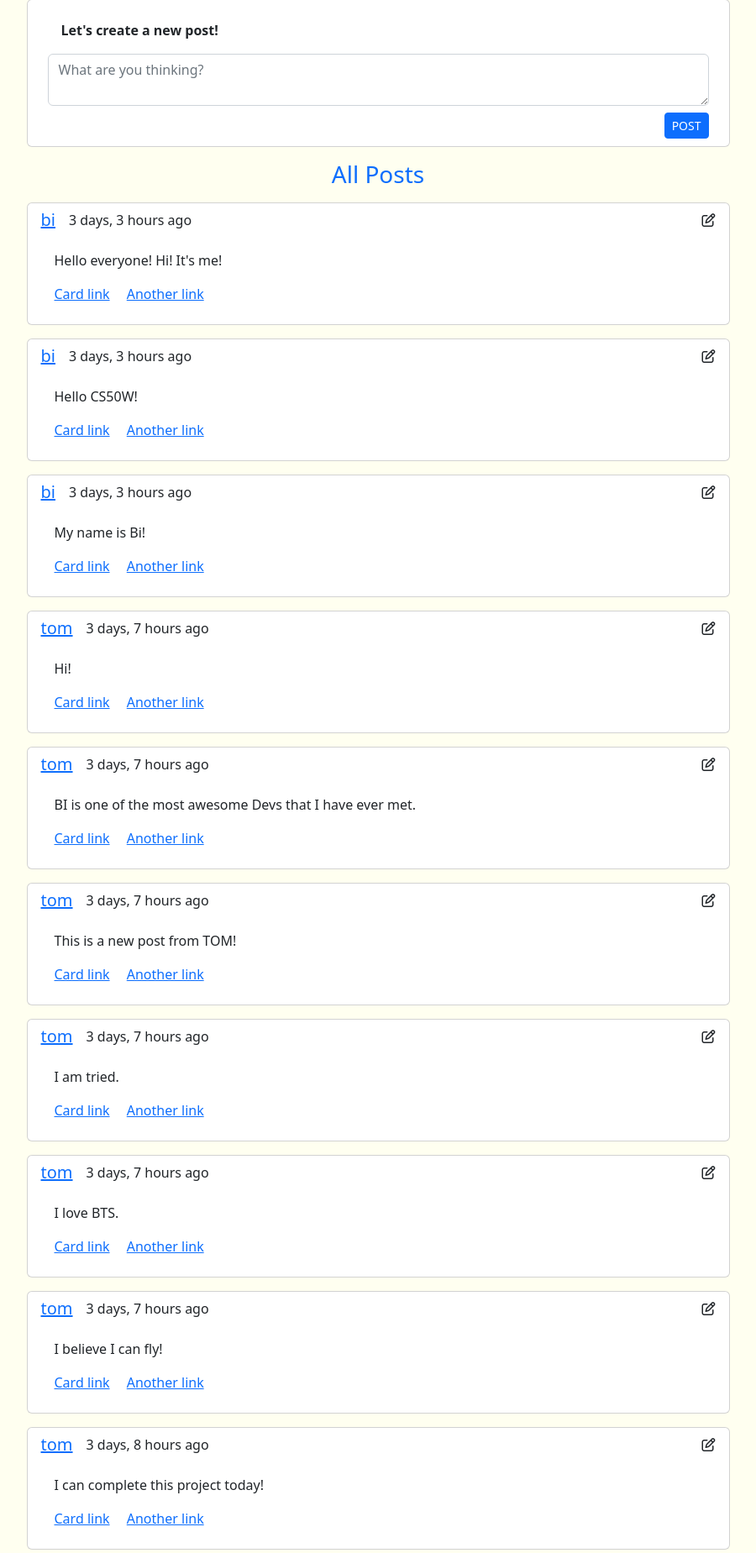
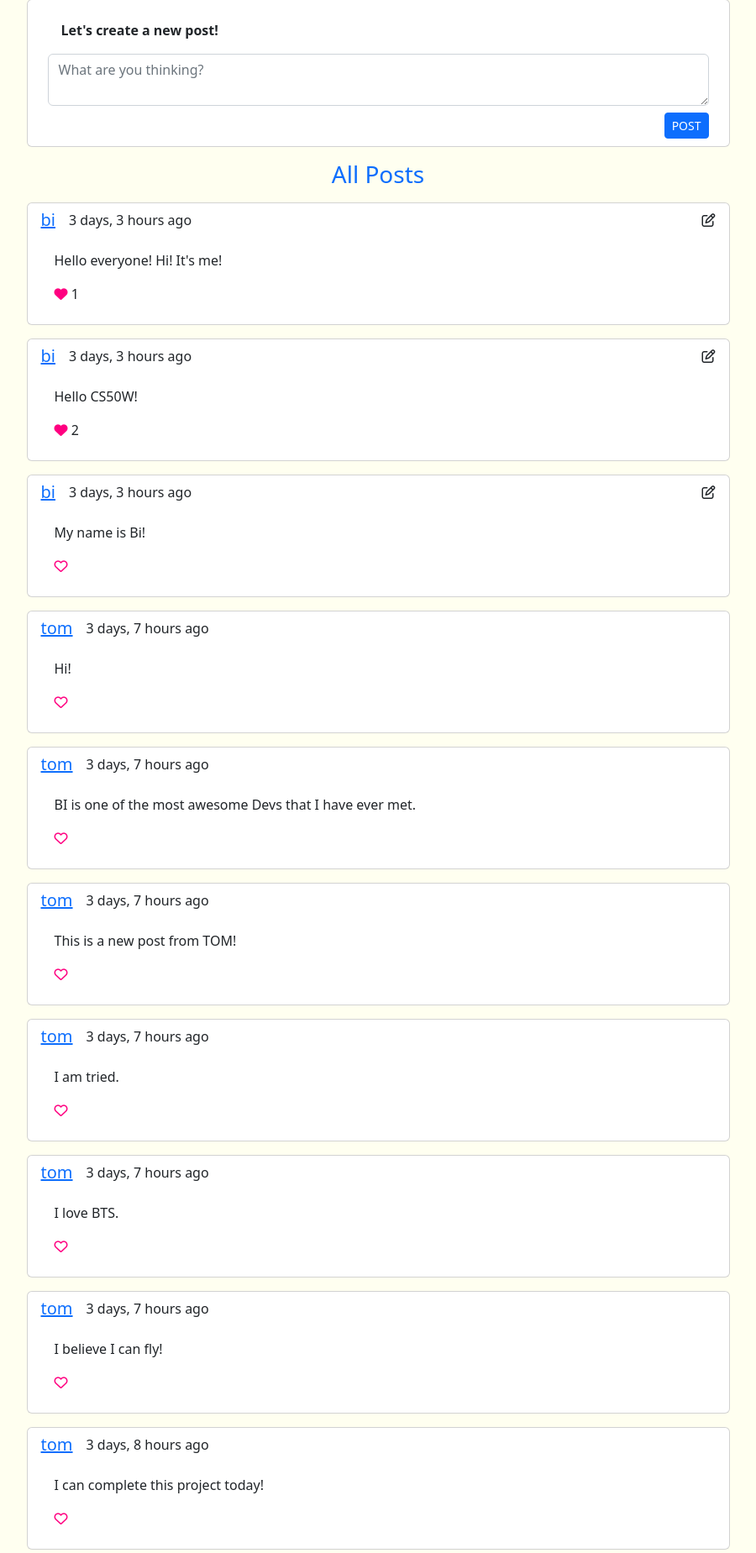
Before and after one commit to vpa24/project-4-cs50w, a Django app: page / in a window 1280 px wide. Shown: the part 81-1930 px from the top of the page at 84% size, without its empty margins (190-1090 px from the left). Run offline with Django 3.2, Linux system fonts and the light colour scheme; a user stored in the database is signed in; data comes from the database, SQL or seed files in the repository; both versions use the stored data as it was after the commit.

Commit message:
complete like function

```diff
--- a/network/static/network/network.js
+++ b/network/static/network/network.js
@@ -2,14 +2,13 @@ function postTemplate(post) {
   return `<div class="d-flex">
 			<h5 class="card-title"><a href="#">${post.owner}</a></h5>
 				<span class="text-small ms-3">${post.timestamp}</span>
-			<div class="edit-post ms-auto cursor-pointer" data-post-id=${post.id}>
-				<i class="fa-regular fa-pen-to-square edit-icon"></i>
-			</div>
+			  <div class="edit-post ms-auto cursor-pointer" data-post-id=${post.id}>
+				  <i class="fa-regular fa-pen-to-square"></i>
+			  </div>
 		</div>
 		<div class="card-body">
 			<p class="card-text">${post.message}</p>
-			<a href="#" class="card-link">Card link</a>
-			<a href="#" class="card-link">Another link</a>
+      <span class=""  data-post-id=${post.id}><i class="fa-regular fa-heart love-icon" style="color:#ff0080"></i></span>
 		</div>`;
 }
 function changeFollowStatus(status, btn) {
@@ -68,16 +67,13 @@ function createANewPost(csrf_token, message) {
 
 function displayAllPosts() {
   fetch("/posts")
-    .then((reponse) => reponse.json())
+    .then((reponse) => reponse.text())
     .then((result) => {
-      const posts = result.posts;
-      posts.forEach((post) => {
-        const template = postTemplate(post);
-        const post_element = document.createElement("div");
-        post_element.className = "card mt-3 px-3 py-2 w-75 mx-auto";
-        post_element.innerHTML = template;
-        document.querySelector("#allPosts").append(post_element);
-      });
+      const template = result;
+      const post_element = document.createElement("div");
+      post_element.innerHTML = template;
+      document.querySelector("#allPosts").append(post_element);
+      document.querySelector(".title").innerHTML = "All Posts";
     });
 }
 
@@ -102,10 +98,12 @@ document.addEventListener("DOMContentLoaded", function () {
       var message = document.querySelector("#post_message");
       createANewPost(csrf_token, message);
     };
-    // After displaying posts, attach click event listeners to .edit-post elements
+    // .edit-post elements
     document.addEventListener("click", function (event) {
       const element = event.target;
-      if (element.className == "fa-regular fa-pen-to-square edit-icon") {
+      const e_className = element.className;
+      console.log(element);
+      if (e_className == "fa-regular fa-pen-to-square") {
         const parent = element.parentElement;
         parent.style.display = "none";
         const card_body = parent.parentElement.nextElementSibling;
@@ -141,6 +139,34 @@ document.addEventListener("DOMContentLoaded", function () {
               }
             });
         };
+      } else if (
+        e_className.includes("fa-regular") ||
+        e_className.includes("fa-solid")
+      ) {
+        const post_id = element.parentElement.dataset.postId;
+        fetch(`/post/${post_id}`, {
+          method: "PUT",
+          body: JSON.stringify({
+            like: "like",
+          }),
+        })
+          .then((reponse) => reponse.json())
+          .then((result) => {
+            const totalLikes = document.querySelector(
+              `.total-likes-${post_id}`
+            );
+            if (result.totalLikes == 0) {
+              document.querySelector(`.total-likes-${post_id}`).style.display =
+                "none";
+              element.classList.remove("fa-solid");
+              element.classList.add("fa-regular");
+            } else if (result.totalLikes == 1) {
+              totalLikes.style.display = "inline";
+              element.classList.add("fa-solid");
+              element.classList.remove("fa-regular");
+            }
+            totalLikes.innerHTML = result.totalLikes;
+          });
       }
     });
   }
--- a/network/static/network/styles.css
+++ b/network/static/network/styles.css
@@ -2,6 +2,9 @@ body {
   background-color: ivory;
 }
 .edit-post.ms-auto {
+  cursor: pointer;
+}
+.love-icon{
   cursor: pointer;
 }
 .fade-in {
--- a/network/templates/network/allPosts.html
+++ b/network/templates/network/allPosts.html
@@ -1,22 +1,31 @@
-{% load humanize %} {% for post in posts %}
+{% load humanize %}
+  {% for post in posts %}
   <div class="card mt-3 px-3 py-2 w-75 mx-auto">
     <div class="d-flex">
       <h5 class="card-title">
-      <a href="{% url 'user-profile' post.owner.id %}">{{post.owner}}</a>
+        <a href="{% url 'user-profile' post.owner_id %}">{{post.owner}}</a>
       </h5>
       <span class="text-small ms-3">{{post.timestamp|naturaltime}}</span>
       {% if user.is_authenticated %}
-	 	{% if user.id == post.owner.id %}
-			<div class="edit-post ms-auto" data-post-id={{post.id}}>
+        {% if user.id == post.owner_id %}
+      <div class="edit-post ms-auto" data-post-id="{{post.id}}">
         <i class="fa-regular fa-pen-to-square"></i>
       </div>
-		{% endif %}
-	 {% endif %}
+      {% endif %} {% endif %}
     </div>
     <div class="card-body">
       <p class="card-text">{{post.message}}</p>
-    <a href="#" class="card-link">Card link</a>
-    <a href="#" class="card-link">Another link</a>
+      <span
+        class=""
+        data-post-id="{{post.id}}"
+      >
+        {% if post.totalLikes > 0 %}
+          <i class="fa-solid fa-heart love-icon" style="color: #ff0080"></i>
+        {% else %}
+          <i class="fa-regular fa-heart love-icon" style="color: #ff0080"></i>
+        {% endif %}
+      </span>
+      <span class="fw-light total-likes-{{post.id}}" style="display:{% if post.totalLikes == 0 %} none {% endif %}">{{post.totalLikes}} </span>
     </div>
   </div>
   {% endfor %}
--- a/network/templates/network/index.html
+++ b/network/templates/network/index.html
@@ -16,7 +16,7 @@
                 </div>
             </div> {% endcomment %}
         {% endif %}
-        <h3 class="text-center mt-3 text-primary">All Posts</h3>
+        <h3 class="text-center mt-3 text-primary title"></h3>
         <div id="allPosts"></div>
         <span id="spanSelect"></span>
 <br/>
--- a/network/views.py
+++ b/network/views.py
@@ -9,6 +9,7 @@ from django.contrib.humanize.templatetags.humanize import naturaltime
 import json
 from django.core import serializers
 from django.views.decorators.csrf import csrf_exempt
+from django.shortcuts import get_object_or_404
 
 from .models import User, Post
 
@@ -73,22 +74,22 @@ def register(request):
 
 @login_required
 def createPost(request):
-     # Posting a new post must be via POST
+    # Posting a new post must be via POST
     if request.method != "POST":
         return JsonResponse({"error": "POST request required."}, status=400)
     data = json.loads(request.body)
     message = data.get("message", "")
     user = request.user
-    new_post = Post(owner = user, message = message)
+    new_post = Post(owner=user, message=message)
     new_post.save()
     latest_post = Post.objects.latest('id')
     post_data = {
         'id': latest_post.id,
         'owner': latest_post.owner.username,
         'message': latest_post.message,
-        'timestamp': naturaltime(latest_post.timestamp)  # Use the naturaltime filter
+        'timestamp': naturaltime(latest_post.timestamp)
     }
-    return JsonResponse({"message": "Created a new post successfully.", "post": post_data}, status=201)
+    return JsonResponse({"message": "Created a new post successfully.", "posts": post_data}, status=201)
 
 
 def allPosts(request):
@@ -97,14 +98,18 @@ def allPosts(request):
         'id': post.id,
         'owner': post.owner.username,
         'message': post.message,
-        'timestamp': naturaltime(post.timestamp)
+        'timestamp': naturaltime(post.timestamp),
+        'likeStatus': check_like_status(request, post.id),
+        'owner_id': post.owner.id,
+        'totalLikes': post.likes.all().count()
     } for post in posts]
-    return JsonResponse({'posts': posts_data})
+    return render(request, 'network/allPosts.html', {'posts': posts_data})
+
 
 def viewProfile(request, uid):
     user_profile = User.objects.get(pk=uid)
     if request.method == "GET":
-        posts_data = Post.objects.filter(owner = user_profile)
+        posts_data = Post.objects.filter(owner=user_profile)
         follow_status = None
         if request.user:
             follow_status = check_follow_status(request, user_profile.id)
@@ -114,13 +119,15 @@ def viewProfile(request, uid):
         data = json.loads(request.body)
         status = data.get("status")
         user_profile = User.objects.get(pk=uid)
-        if(status == 'unfollow'):
+        if (status == 'unfollow'):
             user_profile.followers.add(request.user)
         else:
             user_profile.followers.remove(request.user)
         follow_status = check_follow_status(request, user_profile.id)
-        followers_following = {'followers': user_profile.followers.count(), 'following': user_profile.following.count(), 'status': follow_status}
+        followers_following = {'followers': user_profile.followers.count(
+        ), 'following': user_profile.following.count(), 'status': follow_status}
         return JsonResponse({"data": followers_following}, status=201)
+
 
 @login_required
 def check_follow_status(request, user_id):
@@ -128,13 +135,29 @@ def check_follow_status(request, user_id):
     is_following = user.followers.filter(pk=request.user.pk).exists()
     return 'following' if is_following else 'unfollow'
 
+
 @csrf_exempt
 @login_required
 def updatePost(request, post_id):
-    if request.method== "PUT":
+    if request.method == "PUT":
         post = Post.objects.get(id=post_id)
         data = json.loads(request.body)
         message = data.get("message")
-        post.message = message
-        post.save()
-        return JsonResponse({"statusText": "success"},status=201)
+        if message != None:
+            post.message = data.get("message")
+            post.save()
+            return JsonResponse({"statusText": "success"}, status=201)
+        elif data.get("like") == "like":
+            if check_like_status(request, post_id) == False:
+                post.likes.add(request.user)
+            else:
+                post.likes.remove(request.user)
+            post = get_object_or_404(Post, id=post_id)
+            total_likes = post.likes.count()
+            return JsonResponse({"totalLikes": total_likes}, status=201)
+
+
+@login_required
+def check_like_status(request, post_id):
+    is_liked = Post.objects.filter(pk=post_id, likes=request.user).exists()
+    return is_liked
```
Also changed, not shown: db.sqlite3. Lines whose indentation alone changed are shown as unchanged.
